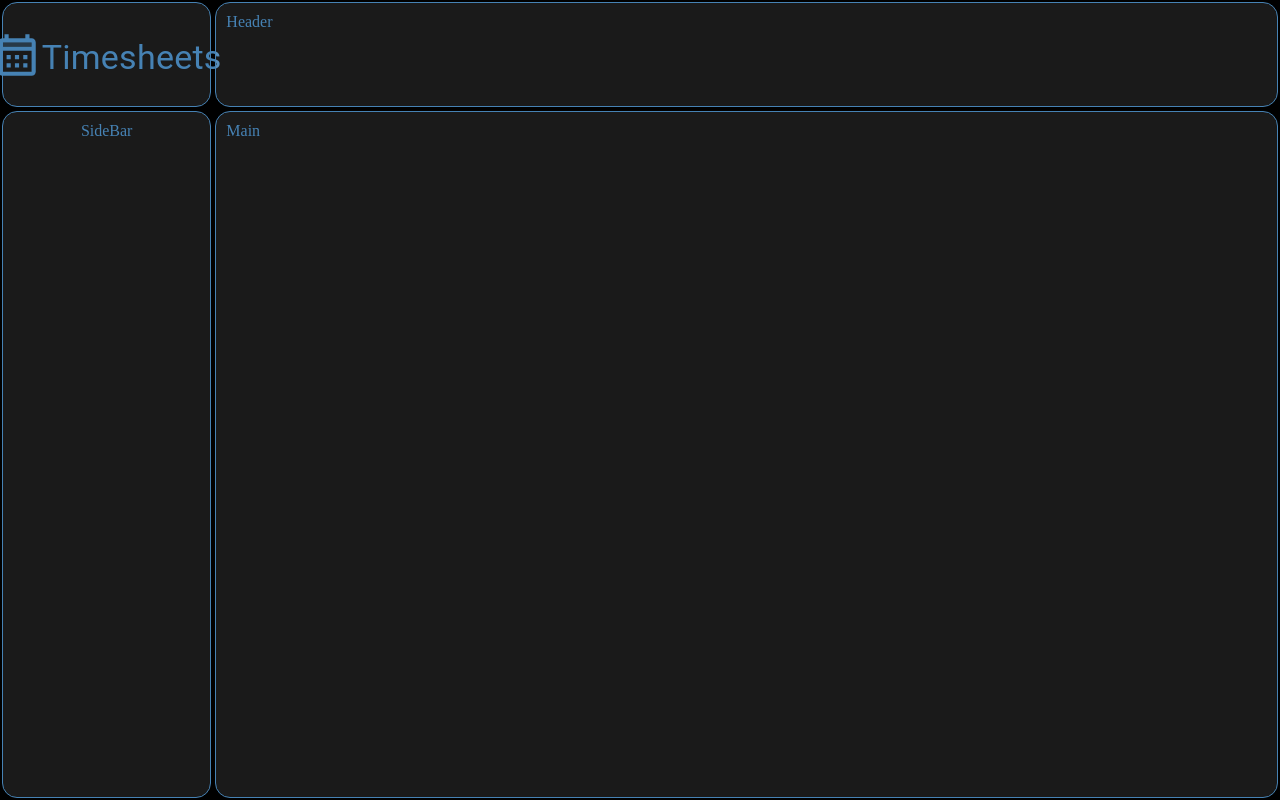
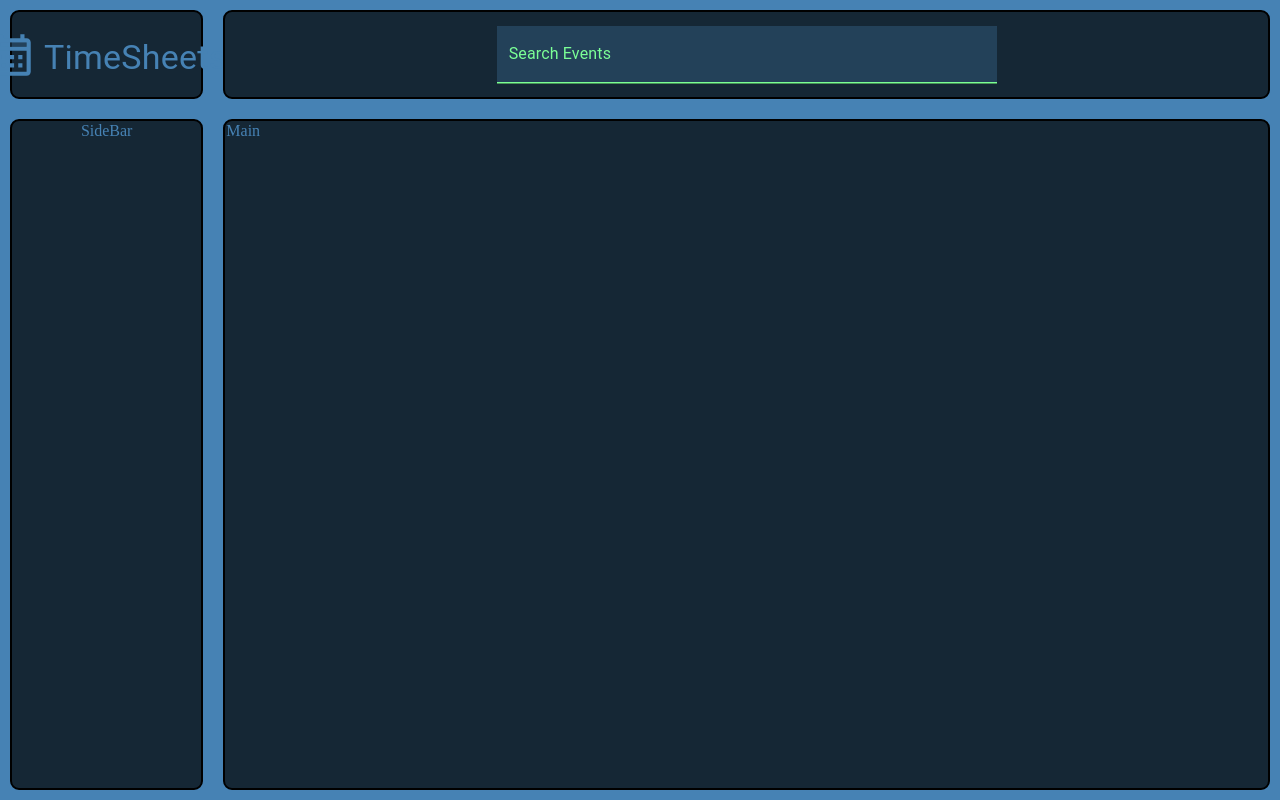
Before and after one commit to kraig-hebert/timesheets, a React (Create React App) app: page / in a window 1280 px wide. Built offline with nearby package versions, Linux system fonts and the light colour scheme; data requests are answered from the project's data file; a web font is replaced by a local one.

Commit message:
added search bar to header

```diff
--- a/src/appSettings.js
+++ b/src/appSettings.js
@@ -1,6 +1,6 @@
 export const containerSX = {
   height: '100vh',
-  backgroundColor: 'black',
+  backgroundColor: 'primary.main',
 };
 
 export const leftColumnSX = {
@@ -16,13 +16,13 @@ export const rightColumnSX = {
 };
 
 export const boxSX = {
-  margin: '2px',
-  padding: '10px',
-  border: '1px solid',
-  borderColor: 'primary.main',
-  borderRadius: '15px',
+  margin: '10px',
+  padding: '1px',
+  border: '2px solid',
+  borderColor: 'rgba(0, 0, 0)',
+  borderRadius: '9px',
   color: 'primary.main',
-  backgroundColor: 'rgba(255,255,255, 0.1)',
+  backgroundColor: 'rgba(0, 0, 0, .7)',
 };
 
 export const logoSX = {
@@ -40,6 +40,9 @@ export const sideBarSX = {
 
 export const headerSX = {
   height: '100px',
+  display: 'flex',
+  justifyContent: 'space-around',
+  alignItems: 'center',
 };
 
 export const mainSX = {
--- a/src/components/header/Header.jsx
+++ b/src/components/header/Header.jsx
@@ -1,7 +1,13 @@
 import React from 'react';
+import { TextField } from '@mui/material';
+import * as SX from './headerSX';
 
 const Header = () => {
-  return <div>Header</div>;
+  return (
+    <>
+      <TextField label="Search Events" variant="filled" sx={SX.textFieldSX} />
+    </>
+  );
 };
 
 export default Header;
--- /dev/null
+++ b/src/components/header/headerSX.js
@@ -0,0 +1,14 @@
+export const textFieldSX = {
+  width: '500px',
+  input: {
+    color: 'secondary.main',
+  },
+  '& .MuiInputLabel-root': {
+    color: 'secondary.main',
+  },
+  '& .MuiFilledInput-input': {
+    borderBottom: '2px solid',
+    borderColor: 'secondary.main',
+    backgroundColor: 'primary.textInput',
+  },
+};
--- a/src/components/logo/Logo.jsx
+++ b/src/components/logo/Logo.jsx
@@ -6,8 +6,11 @@ const Logo = () => {
   return (
     <>
       <CalendarMonthTwoTone sx={{ fontSize: '50px' }} />
-      <Typography variant="h4" sx={{ alignItems: 'center', paddingTop: '7px' }}>
-        Timesheets
+      <Typography
+        variant="h4"
+        sx={{ alignItems: 'center', margin: '7px 0 0 7px' }}
+      >
+        TimeSheets
       </Typography>
     </>
   );
--- a/src/themes/mainTheme.js
+++ b/src/themes/mainTheme.js
@@ -4,6 +4,10 @@ export const theme = createTheme({
   palette: {
     primary: {
       main: '#4682B4',
+      textInput: 'rgba(70, 130, 180, 0.3)',
+    },
+    secondary: {
+      main: 'rgba(123, 299, 150)',
     },
   },
 });
```
